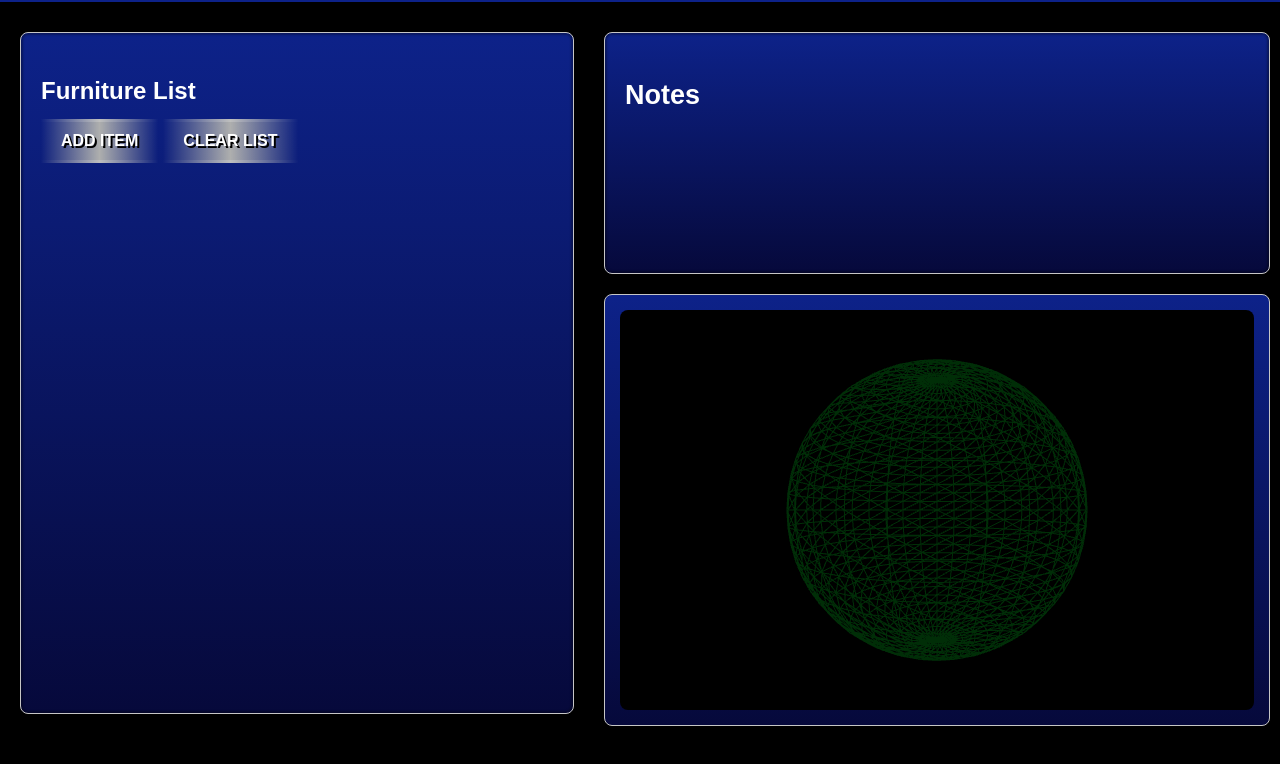
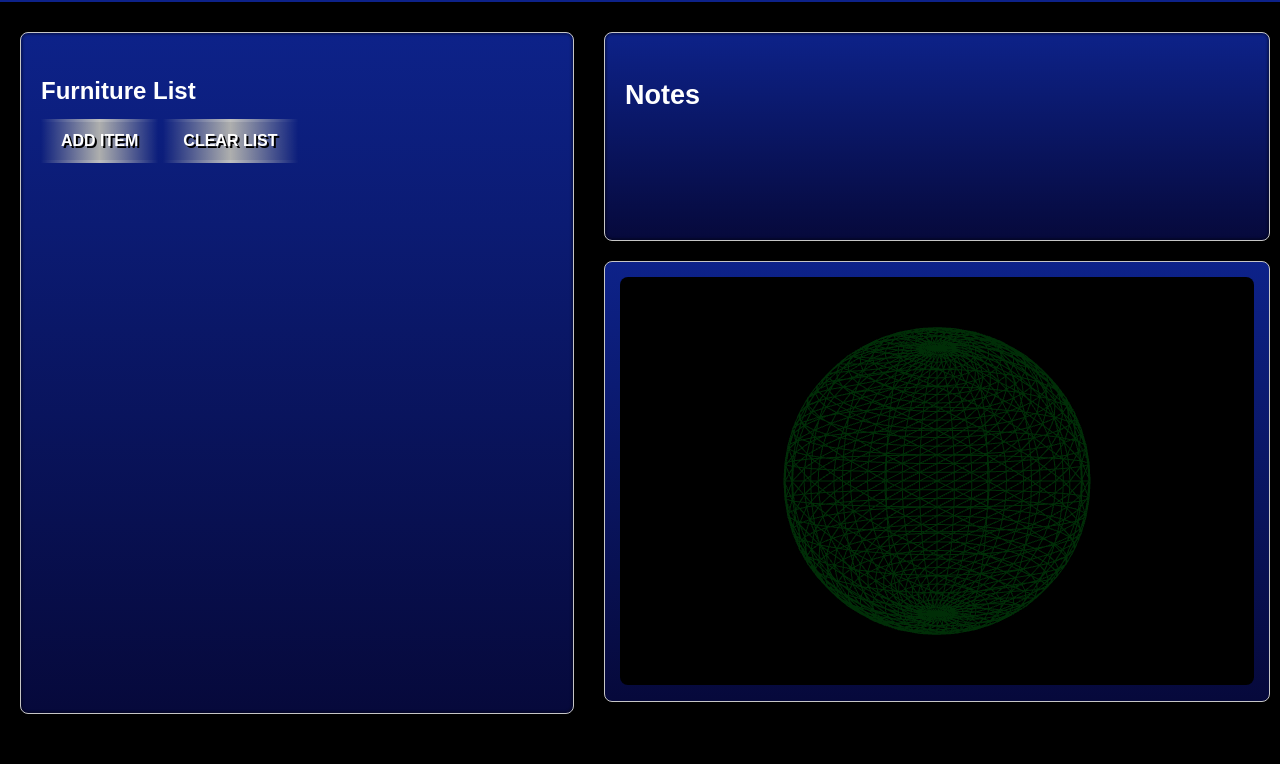
Before and after one commit to TrainerHol/FFXIV-Ghosting-Calculator, a plain HTML site: page ordertool.html in a window 1280 px wide. Shown: the part 60-824 px from the top of the page. After the commit the page ends 800 px from the top, so only its background shows below. Drawn offline with nearby package versions, Linux system fonts and the light colour scheme; animation ran at ten frames a second; a web font is replaced by a local one.

Commit message:
Why is CSS so hard

```diff
--- a/order.css
+++ b/order.css
@@ -6,6 +6,8 @@
 }
 
 body {
+  display: flex; /* Added */
+  flex-direction: column; /* Added */
   font-family: "Final Fantasy Script Collection - Final Fantasy VII", sans-serif;
   font-size: 18px;
   background-color: #000;
@@ -43,8 +45,10 @@ body {
 .container {
   display: flex;
   gap: 20px;
-  height: 100%;
+  flex: 1; /* Changed from height: 100% to flex: 1 */
   width: 100%;
+  overflow: hidden; /* Prevent container from overflowing */
+  /* Removed height: 100%; */
 }
 
 .right-side {
@@ -52,10 +56,10 @@ body {
   display: flex;
   flex-direction: column;
   width: 60%;
-  height: 100%;
   gap: 20px;
-  height: 100%;
-  flex: 1; /* Allow right-side to grow and fill available space */
+  flex: 1; /* Ensure it grows to fill available space */
+  min-height: 0; /* Allow it to shrink properly */
+  padding-bottom: 3%;
 }
 
 .notes-panel {
@@ -65,7 +69,7 @@ body {
   box-shadow: inset 0 0 2px 2px rgba(0, 0, 0, 0.3);
   padding: 20px;
   overflow-y: auto;
-  height: 25%;
+  flex: 0 0 25%;
 }
 
 .threejs-panel {
@@ -75,7 +79,8 @@ body {
   padding: 15px;
   position: relative;
   overflow: hidden;
-  height: 50%;
+  flex: 1 1 50%;
+  min-height: 0; /* Allow it to shrink properly */
 }
 
 .threejs-panel canvas {
```
